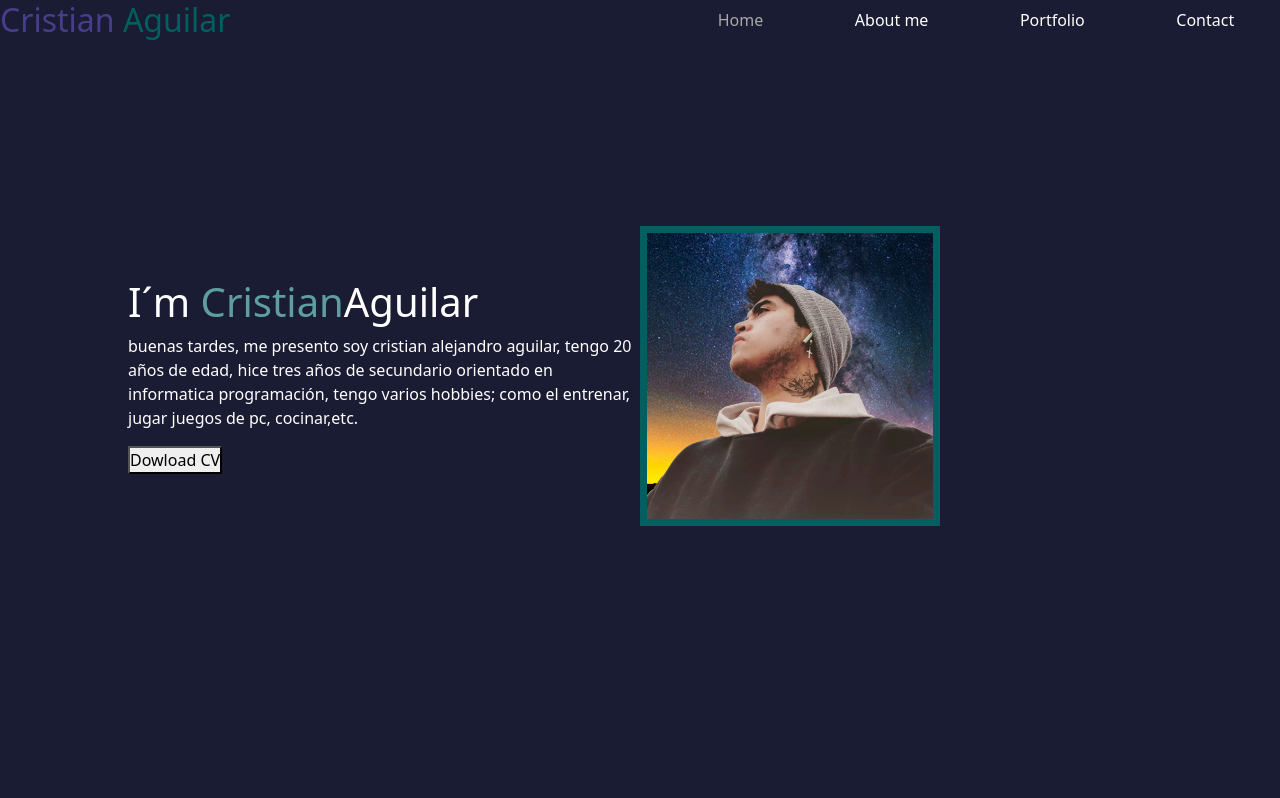
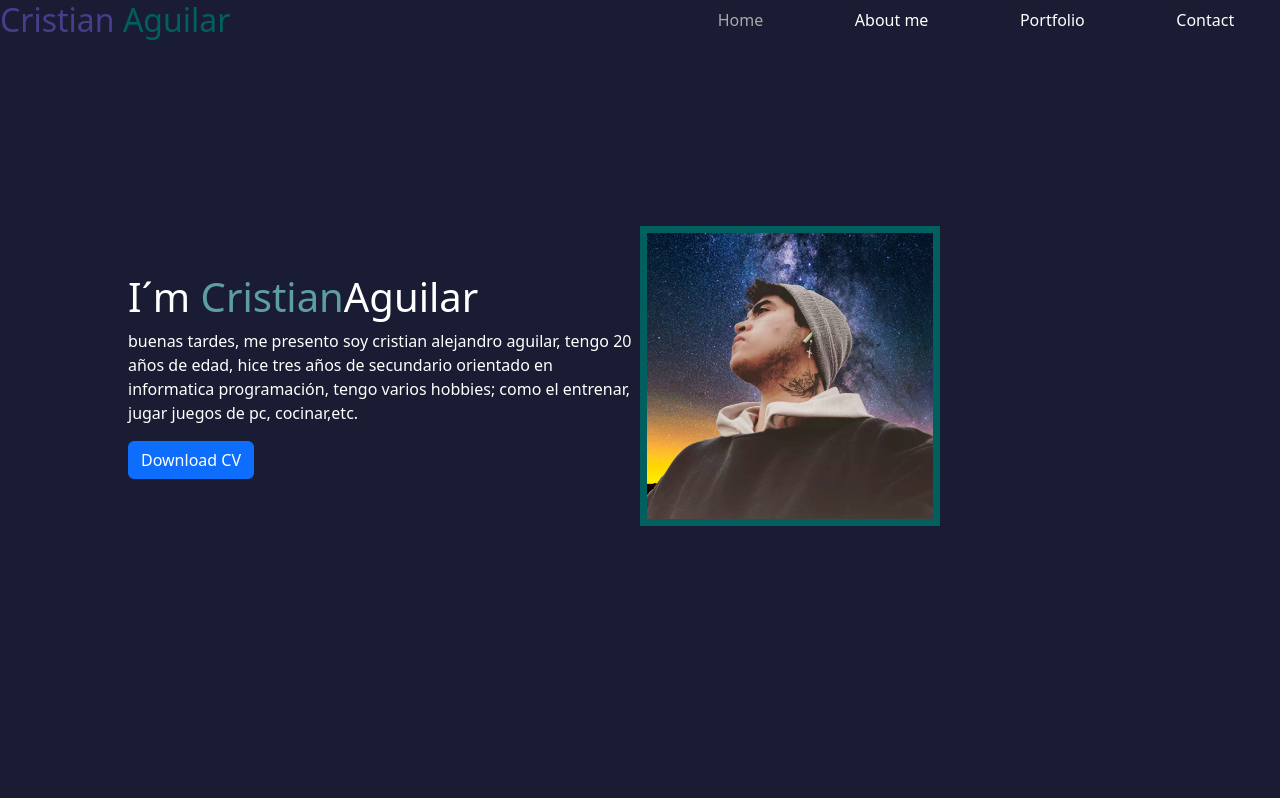
Before and after one commit to CristianAguilarAlejandro/PortFolio-FrontEnd, a plain HTML site: page index.html in a window 1280 px wide. Shown: the top 798 px of the page. Drawn offline with nearby package versions, Linux system fonts and the light colour scheme.

Commit message:
cambios2.0

```diff
--- a/index.html
+++ b/index.html
@@ -31,7 +31,7 @@
     <h1>I´m <span>Cristian</span>Aguilar </h1>
     <p>buenas tardes, me presento soy cristian alejandro aguilar, tengo 20 años de edad, hice tres años de secundario orientado en informatica programación, tengo varios hobbies; como el entrenar, jugar juegos de pc, cocinar,etc.</p>
     <a download="" href="#">
-      <button>Dowload CV</button>
+      <button type="button" class="btn btn-primary">Download CV</button>
       </a>
   </div>
   <img src="img/WhatsApp Image 2022-07-11 at 12.21.34 PM.jpeg">
```
